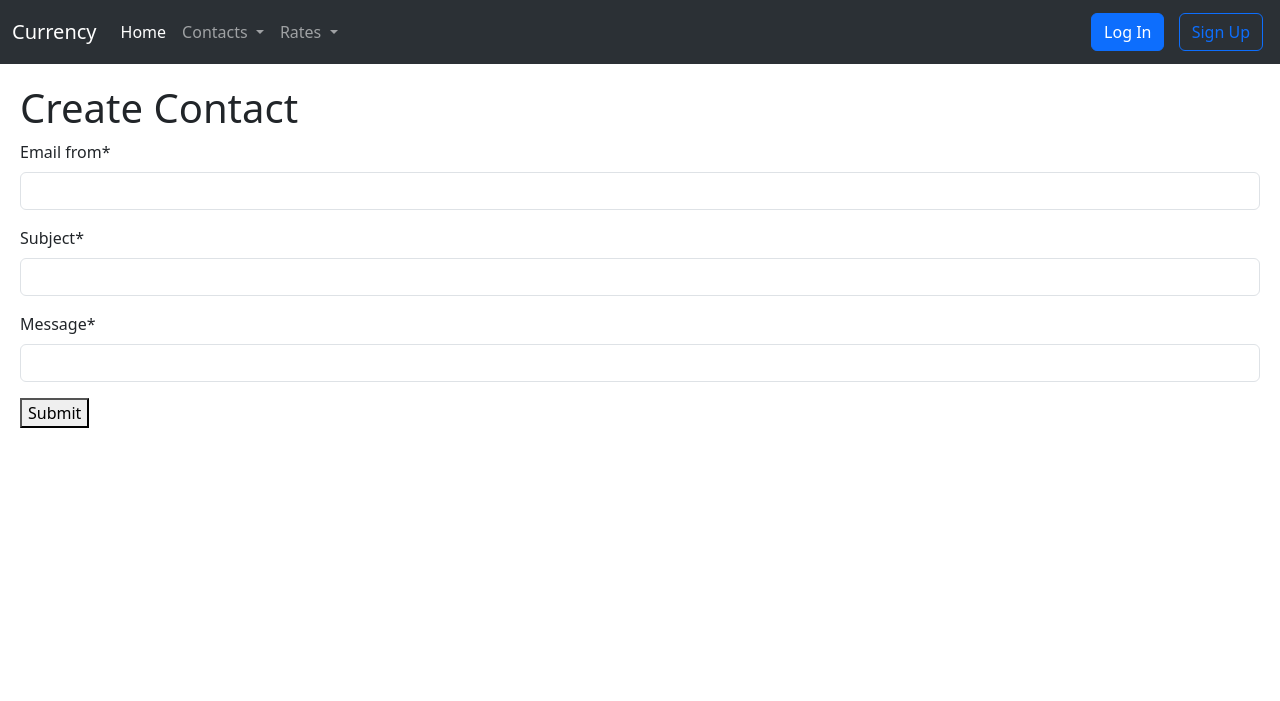
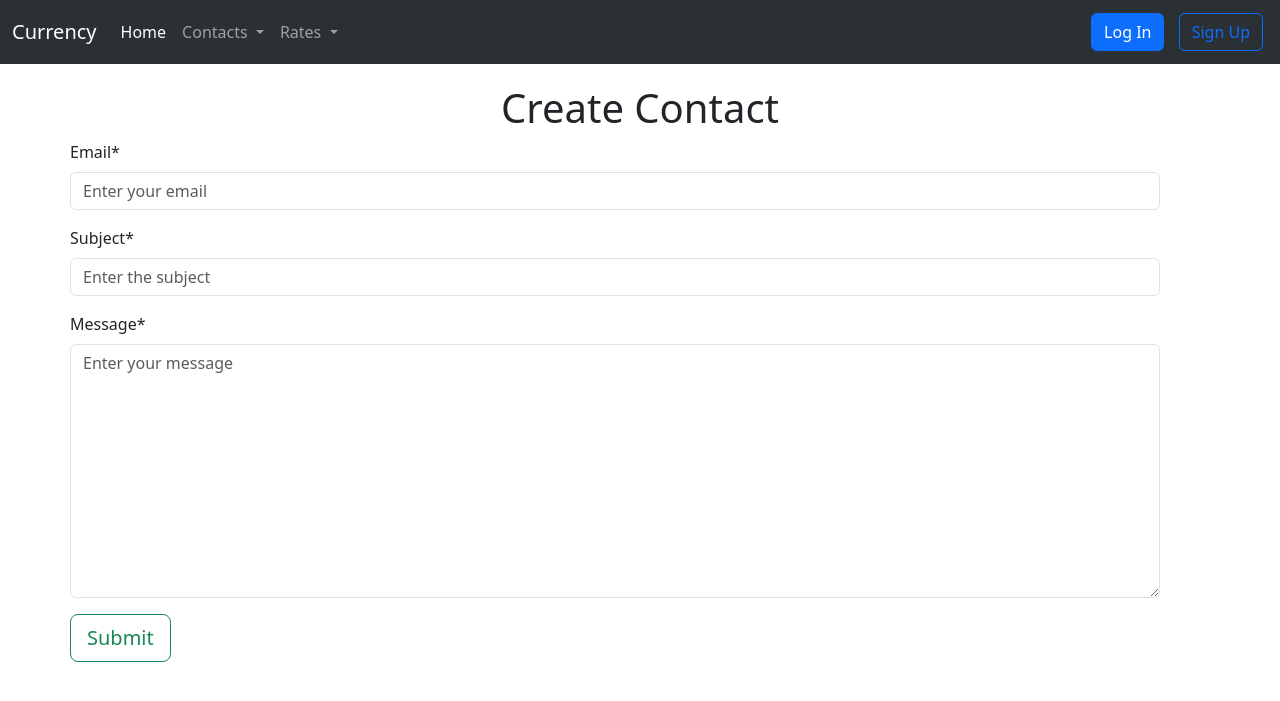
Before and after one commit to nkstlrv/Currency, a Django app: page /contacts/create/ in a window 1280 px wide. Shown: the top 701 px of the page. Run offline with Django 4.2, Linux system fonts and the light colour scheme; some libraries are stand-ins or nearby versions.

Commit message:
Contact create

```diff
--- a/app/currency/forms.py
+++ b/app/currency/forms.py
@@ -10,3 +10,13 @@ class ContactsForm(forms.ModelForm):
             'subject',
             'message'
         )
+        labels = {
+            'email_from': 'Email',
+            'subject': 'Subject',
+            'message': 'Message'
+        }
+        widgets = {
+            'email_from': forms.EmailInput(attrs={'placeholder': 'Enter your email'}),
+            'subject': forms.TextInput(attrs={'placeholder': 'Enter the subject'}),
+            'message': forms.Textarea(attrs={'placeholder': 'Enter your message'}),
+        }
--- /dev/null
+++ b/app/currency/static/currency/css/contact_create.css
@@ -0,0 +1,12 @@
+.header {
+    text-align: center;
+}
+
+.form-div {
+    margin-left: 50px;
+    margin-right: 100px;
+}
+
+.btn-outline-success {
+    text-align: center;
+}
--- a/app/currency/templates/currency/contact_create.html
+++ b/app/currency/templates/currency/contact_create.html
@@ -1,7 +1,7 @@
 {%extends 'currency/base.html'%}
 {% load static %}
 {% block css %}
-<link rel="stylesheet" href="" />
+<link rel="stylesheet" href="{% static 'currency/css/contact_create.css' %}" />
 {% endblock%}
 {% load crispy_forms_tags %}
 
@@ -12,10 +12,11 @@
   <h1>Create Contact</h1>
 </div>
 
+<div class="form-div">
 <form method="post">
     {% csrf_token %}
     {{ form | crispy }}
-    <button type="submit">Submit</button>
+    <button type="submit" class="btn btn-outline-success btn-lg">Submit</button>
 </form>
-
+</div>
 {%endblock content%}
```
Also changed, not shown: app/currency/templates/currency/contact_update.html (added, +10 -0 lines).
